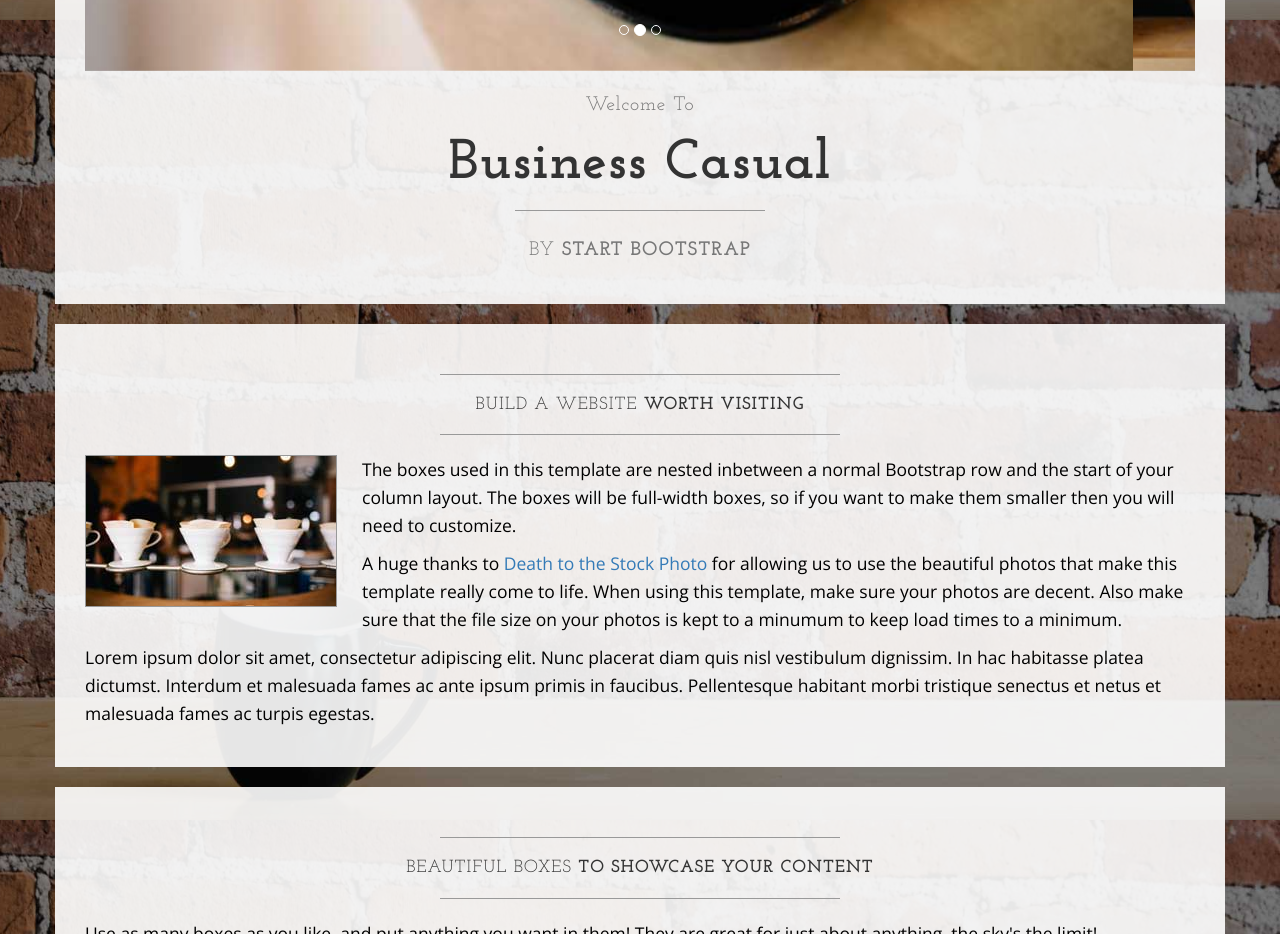
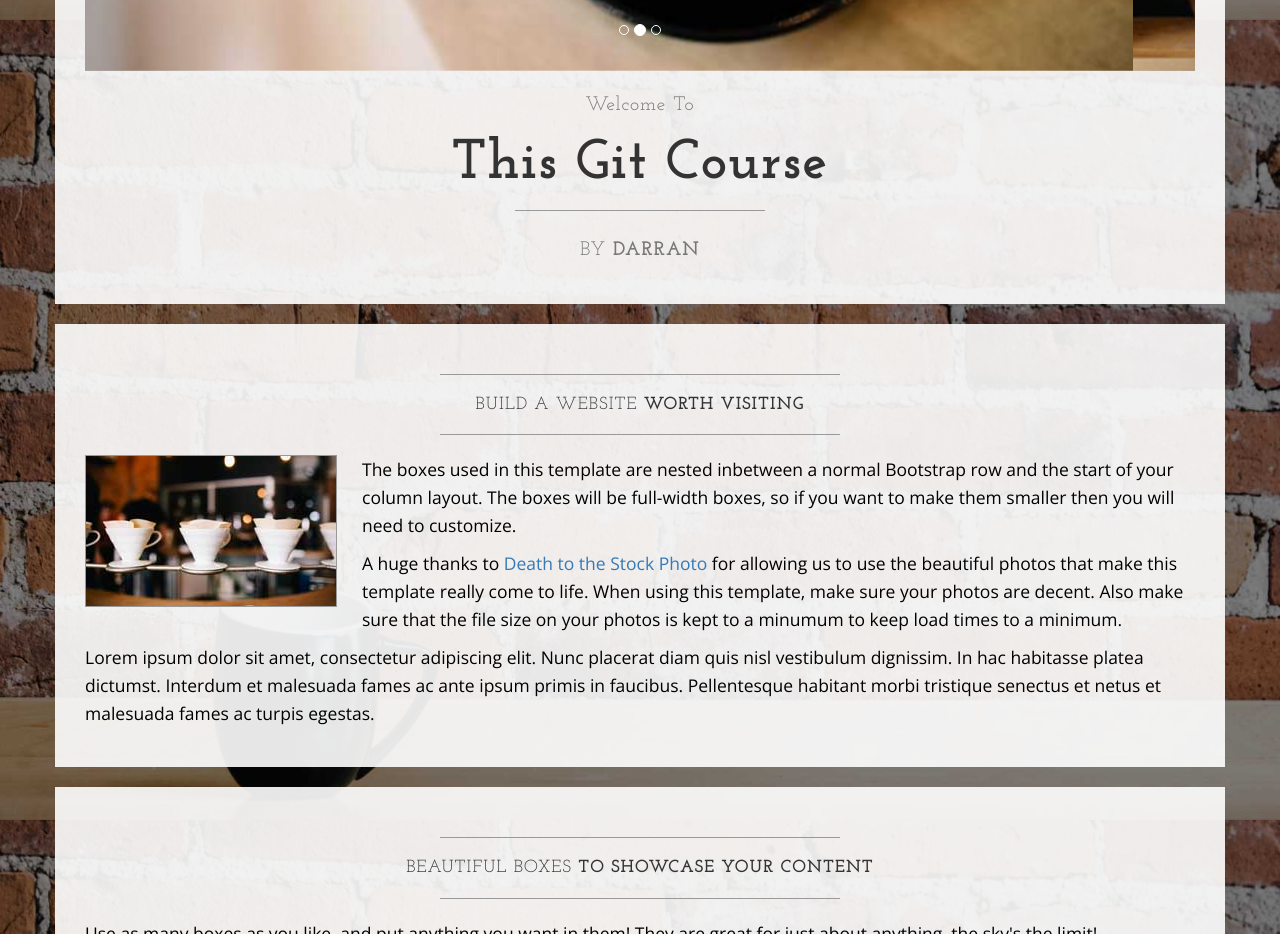
Before and after one commit to DarranSmith/Gitcourse, a plain HTML site: page index.html in a window 1280 px wide. Shown: the part 780-1714 px from the top of the page. Drawn offline with nearby package versions, Linux system fonts and the light colour scheme.

Commit message:
changed items after carousel

```diff
--- a/index.html
+++ b/index.html
@@ -108,11 +108,11 @@
                     <h2 class="brand-before">
                         <small>Welcome to</small>
                     </h2>
-                    <h1 class="brand-name">Business Casual</h1>
+                    <h1 class="brand-name">This Git course</h1>
                     <hr class="tagline-divider">
                     <h2>
                         <small>By
-                            <strong>Start Bootstrap</strong>
+                            <strong>Darran</strong>
                         </small>
                     </h2>
                 </div>
```
